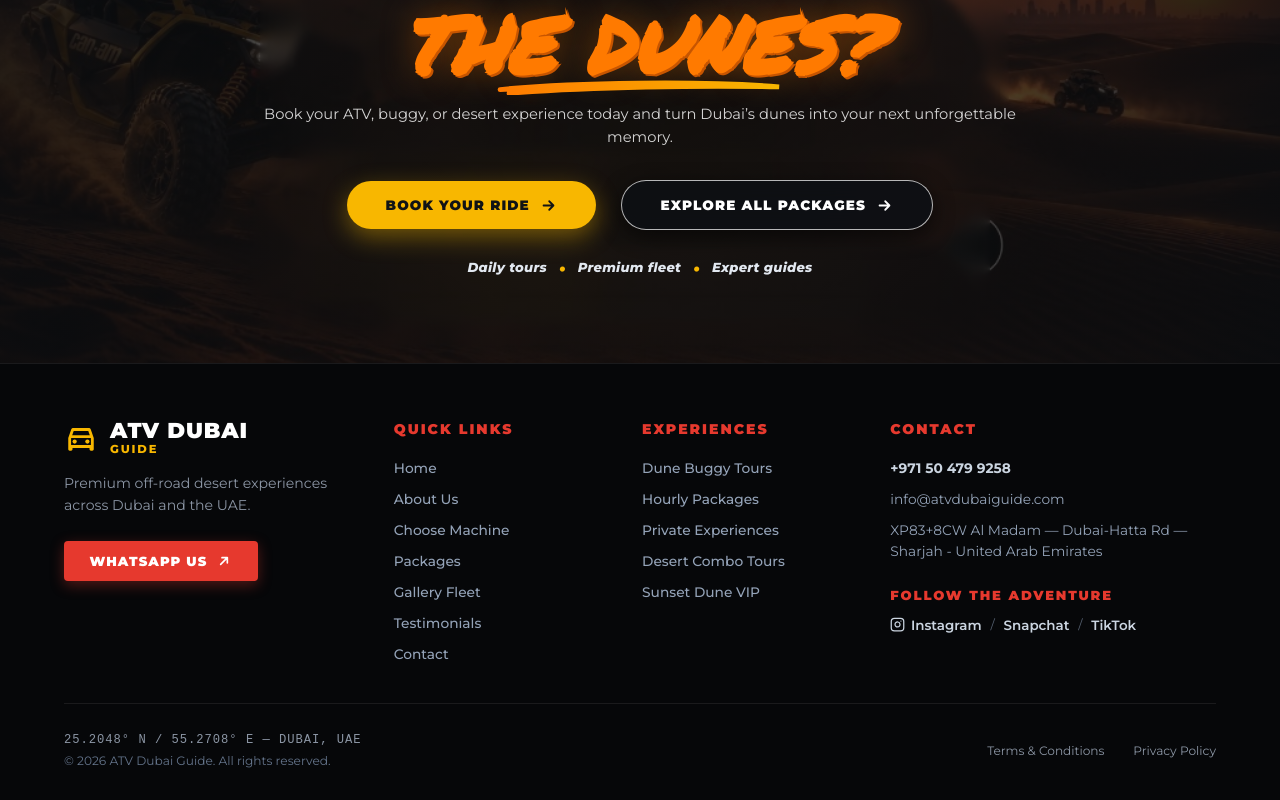
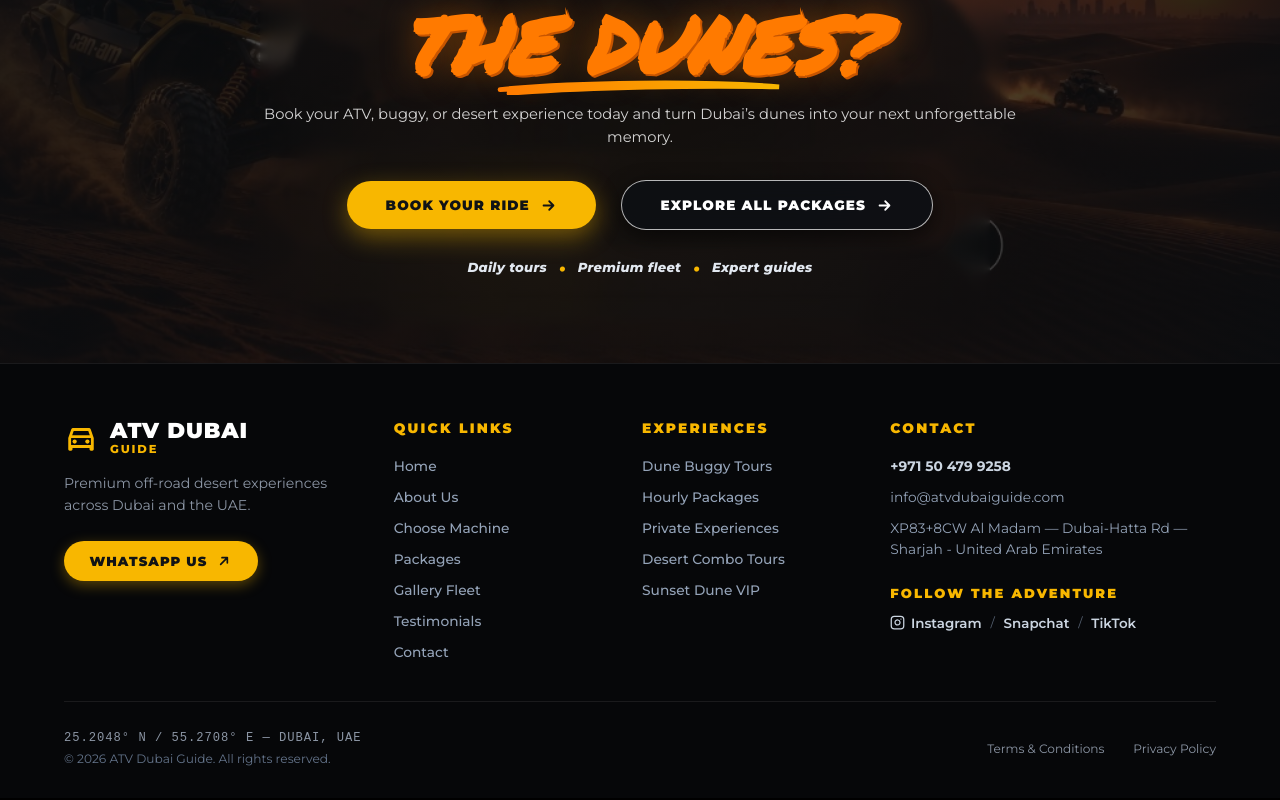
Before and after one commit to rameezwangde/ATV-Bike-Dubai, a React (Vite) app: page / in a window 1280 px wide. Shown: the part 3469-4269 px from the top of the page. Built offline with nearby package versions, Linux system fonts and the light colour scheme; a web font is replaced by a local one.

Commit message:
Harmonize typography and color theme across Contact page and Footer with brand Montserrat, yellow accents, and refined pill buttons

```diff
--- a/src/index.css
+++ b/src/index.css
@@ -11,6 +11,7 @@
   --color-warm-sand: #EAD9C3;
 
   --font-body: 'Montserrat', sans-serif;
+  --font-heading: 'Montserrat', sans-serif;
   --font-brush: 'Permanent Marker', 'Sedgwick Ave Display', 'Bangers', cursive;
   --font-digital: 'Orbitron', monospace;
 
@@ -2452,8 +2453,8 @@ body {
   align-items: center;
   justify-content: center;
   gap: 0.55rem;
-  background-color: #E6392E;
-  color: #FFFFFF;
+  background-color: var(--color-primary-yellow);
+  color: #111315;
   font-family: var(--font-body);
   font-size: 0.82rem;
   font-weight: 900;
@@ -2461,16 +2462,16 @@ body {
   text-transform: uppercase;
   text-decoration: none;
   padding: 0.75rem 1.6rem;
-  border-radius: 4px;
+  border-radius: 9999px;
   cursor: pointer;
   transition: all var(--transition-fast);
-  box-shadow: 0 4px 14px rgba(230, 57, 46, 0.35);
+  box-shadow: 0 4px 14px rgba(248, 183, 0, 0.35);
 }
 
 .btn-footer-whatsapp:hover {
-  background-color: #C92A20;
+  background-color: #FFA500;
   transform: translateY(-2px);
-  box-shadow: 0 6px 18px rgba(230, 57, 46, 0.5);
+  box-shadow: 0 6px 18px rgba(248, 183, 0, 0.5);
 }
 
 .whatsapp-arrow {
@@ -2485,12 +2486,12 @@ body {
 
 /* Headings in Columns */
 .footer-heading {
-  font-family: var(--font-heading);
-  font-size: 0.88rem;
+  font-family: var(--font-body);
+  font-size: 0.86rem;
   font-weight: 900;
-  letter-spacing: 0.14em;
+  letter-spacing: 0.16em;
   text-transform: uppercase;
-  color: #E6392E;
+  color: var(--color-primary-yellow);
   margin: 0 0 1.25rem;
 }
 
@@ -2544,12 +2545,12 @@ body {
 
 /* Follow the Adventure */
 .socials-subheading {
-  font-family: var(--font-heading);
+  font-family: var(--font-body);
   font-size: 0.82rem;
   font-weight: 900;
-  letter-spacing: 0.14em;
+  letter-spacing: 0.16em;
   text-transform: uppercase;
-  color: #E6392E;
+  color: var(--color-primary-yellow);
   margin: 0 0 0.85rem;
 }
 
@@ -3065,16 +3066,18 @@ body {
   font-weight: 800;
   letter-spacing: 0.22em;
   text-transform: uppercase;
-  color: #E6392E;
+  color: var(--color-primary-yellow);
   margin-bottom: 0.4rem;
 }
 
 .contact-section-heading {
-  font-family: var(--font-heading);
-  font-size: clamp(34px, 4vw, 58px);
-  font-weight: 950;
+  font-family: var(--font-body);
+  font-size: clamp(34px, 4vw, 56px);
+  font-weight: 900;
+  font-style: italic;
   line-height: 1.05;
   text-transform: uppercase;
+  letter-spacing: -0.01em;
   margin: 0 0 2.2rem;
   display: flex;
   flex-direction: column;
@@ -3085,8 +3088,8 @@ body {
 }
 
 .contact-section-heading .heading-accent {
-  color: #E6392E;
-  text-shadow: 0 0 24px rgba(230, 57, 46, 0.3);
+  color: var(--color-primary-yellow);
+  text-shadow: 0 0 24px rgba(248, 183, 0, 0.35);
 }
 
 /* Info Groups */
@@ -3095,16 +3098,17 @@ body {
 }
 
 .info-group-title {
-  font-family: var(--font-heading);
-  font-size: 0.84rem;
-  font-weight: 900;
-  letter-spacing: 0.12em;
+  font-family: var(--font-body);
+  font-size: 0.82rem;
+  font-weight: 800;
+  letter-spacing: 0.16em;
   text-transform: uppercase;
-  color: #E6392E;
+  color: var(--color-primary-yellow);
   margin: 0 0 0.5rem;
 }
 
 .info-text {
+  font-family: var(--font-body);
   font-size: 0.95rem;
   line-height: 1.6;
   color: #CBD5E1;
@@ -3124,6 +3128,7 @@ body {
 }
 
 .info-link {
+  font-family: var(--font-body);
   font-size: 0.95rem;
   color: #CBD5E1;
   text-decoration: none;
@@ -3144,6 +3149,7 @@ body {
 }
 
 .whatsapp-inline-link {
+  font-family: var(--font-body);
   color: #25D366;
   font-weight: 700;
   text-decoration: none;
@@ -3164,6 +3170,7 @@ body {
   align-items: center;
   gap: 0.5rem;
   color: #CBD5E1;
+  font-family: var(--font-body);
   font-size: 0.92rem;
   font-weight: 600;
   text-decoration: none;
@@ -3189,8 +3196,8 @@ body {
   align-items: center;
   justify-content: center;
   gap: 0.65rem;
-  background-color: #E6392E;
-  color: #FFFFFF;
+  background-color: var(--color-primary-yellow);
+  color: #111315;
   font-family: var(--font-body);
   font-size: 0.84rem;
   font-weight: 900;
@@ -3198,16 +3205,16 @@ body {
   text-transform: uppercase;
   text-decoration: none;
   padding: 0.85rem 1.8rem;
-  border-radius: 4px;
+  border-radius: 9999px;
   cursor: pointer;
   transition: all var(--transition-fast);
-  box-shadow: 0 6px 20px rgba(230, 57, 46, 0.4);
+  box-shadow: 0 6px 20px rgba(248, 183, 0, 0.35);
 }
 
 .btn-chat-whatsapp:hover {
-  background-color: #C92A20;
+  background-color: #FFA500;
   transform: translateY(-2px);
-  box-shadow: 0 10px 26px rgba(230, 57, 46, 0.55);
+  box-shadow: 0 10px 26px rgba(248, 183, 0, 0.5);
 }
 
 .wa-btn-icon {
```
